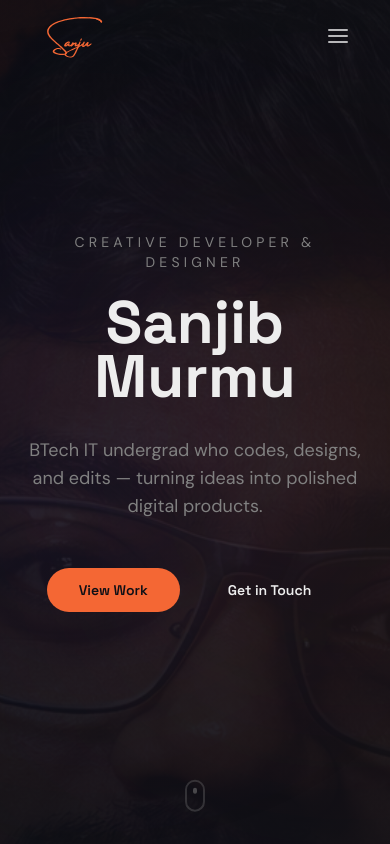
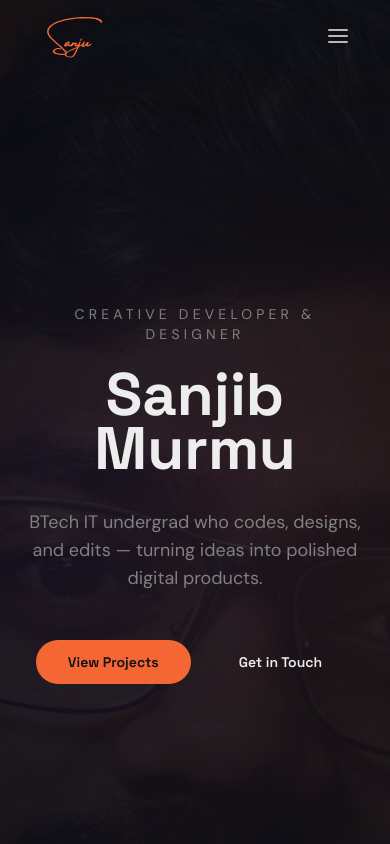
Before and after one commit to SanjibMurmu/portfolio, a React (Vite) app: page / in a window 390 px wide. Shown: the top 844 px of the page. Built offline with nearby package versions, Linux system fonts and the light colour scheme; the HTML template or start-up script is replaced by a standard one.

Commit message:
Minor changes to mobile navbar

```diff
--- a/index.html
+++ b/index.html
@@ -41,7 +41,7 @@
 
     <!-- TODO: Update og:title to match your application name -->
     <meta property="og:title" content="Sanjib Murmu Portfolio" />
-    <meta property="og:description" content="Vibecoded Project" />
+    <meta property="og:description" content="My own portfolio" />
     <meta property="og:url" content="https://sanjibmurmu.in">
     <meta property="og:type" content="website" />
 
--- a/src/components/ContactSection.tsx
+++ b/src/components/ContactSection.tsx
@@ -21,7 +21,7 @@ const ContactSection = () => {
           </p>
           <a
 
-            className="inline-block px-10 py-4 rounded-full bg-primary text-primary-foreground font-display font-semibold hover:scale-105 transition-transform" href="mailto:sanjibmurmu2005@gmail.com">
+            className="inline-block px-10 py-4 rounded-full bg-primary text-primary-foreground font-display font-semibold hover:scale-105 transition-transform" href="mailto:contact@sanjibmurmu.in">
 
             Say Hello →
           </a>
--- a/src/components/Hero.tsx
+++ b/src/components/Hero.tsx
@@ -43,10 +43,10 @@ const Hero = () => {
           className="mt-12 flex justify-center gap-4"
         >
           <button
-            onClick={() => document.getElementById("work")?.scrollIntoView({ behavior: "smooth" })}
+            onClick={() => document.getElementById("projects")?.scrollIntoView({ behavior: "smooth" })}
             className="px-8 py-3 rounded-full bg-primary text-primary-foreground font-display font-semibold text-sm hover:scale-105 transition-transform"
           >
-            View Work
+            View Projects
           </button>
           <button
             onClick={() => document.getElementById("contact")?.scrollIntoView({ behavior: "smooth" })}
--- a/src/components/Navbar.tsx
+++ b/src/components/Navbar.tsx
@@ -20,7 +20,13 @@ const Navbar = () => {
     });
     // Close the mobile menu automatically after clicking a link
     setIsMobileMenuOpen(false);
-  };
+    setTimeout(() => {
+    document.getElementById(id)?.scrollIntoView({
+      behavior: "smooth",
+    });
+  }, 150);
+};
+
 
   const navLinks = ["about", "skills", "journey", "projects", "contact"];
 
@@ -29,7 +35,7 @@ const Navbar = () => {
       initial={{ y: -40, opacity: 0 }}
       animate={{ y: 0, opacity: 1 }}
       transition={{ duration: 0.6 }}
-      className={`fixed top-0 left-0 w-full z-50 transition-all duration-300 ${
+      className={`sticky top-0 left-0 w-full z-50 transition-all duration-300 ${
         scrolled || isMobileMenuOpen
           ? "bg-neutral-950/80 backdrop-blur-2xl border-b border-white/5"
           : "bg-transparent"
--- a/src/pages/Index.tsx
+++ b/src/pages/Index.tsx
@@ -10,8 +10,12 @@ import Projects from "@/components/Projects";
 
 const Index = () => {
   return (
-    <div className="bg-background text-foreground min-h-screen overflow-x-hidden relative">
-      {/* Background photo spanning hero + about */}
+    // 1. Notice we changed 'overflow-x-hidden' to 'overflow-x-clip' here
+    <div className="bg-background text-foreground min-h-screen overflow-x-clip relative">
+
+      {/* 2. Navbar is placed at the very top inside the main div */}
+      <Navbar />
+
       <div className="absolute top-0 left-0 right-0 h-[200vh] z-0 pointer-events-none">
         <img
           src={sanjibPhoto}
@@ -22,7 +26,6 @@ const Index = () => {
       </div>
 
       <div className="relative z-10">
-        <Navbar />
         <Hero />
         <AboutSection />
         <SkillsSection />
```
